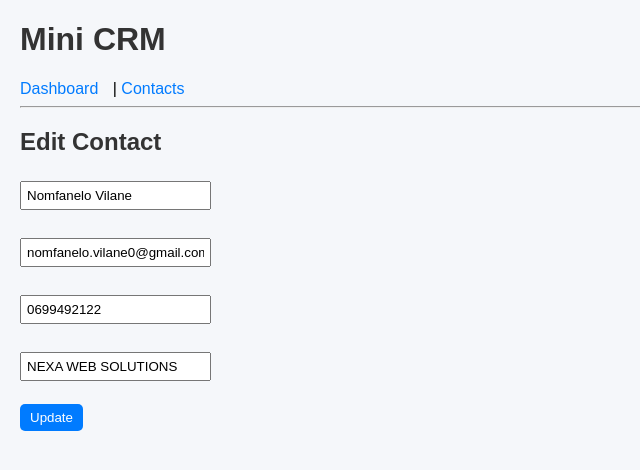
After one commit to PreciousVilane/MINI-CRM, a Flask app: page /edit/1 in a window 1280 px wide. The commit adds this page. Shown: the top 470 px of the page, without its empty margins (0-640 px from the left). Run offline with Flask 3, Linux system fonts and the light colour scheme; data comes from the database, SQL or seed files in the repository; both versions use the stored data as it was after the commit.

Commit message:
Mini (Client Relationship Management) CRM
Client tracking system for small businesses

```diff
--- a/mini_crm/app.py
+++ b/mini_crm/app.py
@@ -12,33 +12,65 @@ def get_db_connection():
     return conn
 
 
-# Dashboard page
+''' ******************* DASHBOARD PAGE ******************* '''
+
+
 @app.route('/')
 def dashboard():
-    return render_template('dashboard.html')
+    conn = get_db_connection()
+
+    total = conn.execute("SELECT COUNT(*) FROM contacts").fetchone()[0]
+    leads = conn.execute("SELECT COUNT(*) FROM contacts WHERE stage='Lead'").fetchone()[0]
+    converted = conn.execute("SELECT COUNT(*) FROM contacts WHERE stage='Converted'").fetchone()[0]
+    followups = conn.execute("SELECT COUNT(*) FROM contacts WHERE follow_up IS NOT NULL").fetchone()[0]
+
+    conn.close()
+
+    return render_template(
+        'dashboard.html',
+        total=total,
+        leads=leads,
+        converted=converted,
+        followups=followups
+    )
 
 
-# Contacts page
+''' *******************  CONTACTS PAGE ******************** '''
+
+
 @app.route('/contacts', methods=['GET', 'POST'])
 def contacts():
     conn = get_db_connection()
+    logs = conn.execute('SELECT * FROM logs ORDER BY date DESC').fetchall()
 
-    # ADD CONTACT
+    # ******************** HANDLE CONTACTSPOST REQUESTS **********************
     if request.method == 'POST':
+
+        # ADD CONTACT
         if 'name' in request.form:
             name = request.form['name']
             email = request.form['email']
             phone = request.form['phone']
             company = request.form['company']
+            follow_up = request.form['follow_up']
 
             conn.execute(
-                'INSERT INTO contacts (name, email, phone, company) VALUES (?, ?, ?, ?)',
-                (name, email, phone, company)
+                'INSERT INTO contacts (name, email, phone, company, follow_up) VALUES (?, ?, ?, ?, ?)',
+                (name, email, phone, company, follow_up)
             )
+
+        # DELETE CONTACT
+        elif 'delete_id' in request.form:
+            contact_id = request.form['delete_id']
+
+            conn.execute('DELETE FROM contacts WHERE id = ?', (contact_id,))
+            conn.execute('DELETE FROM logs WHERE contact_id = ?', (contact_id,))
+
             conn.commit()
 
-        # MOVE STAGE
-        elif 'contact_id' in request.form:
+
+        # MOVE CONTACT STAGE
+        elif 'contact_id' in request.form and 'stage' in request.form:
             contact_id = request.form['contact_id']
             new_stage = request.form['stage']
 
@@ -48,14 +80,43 @@ def contacts():
             )
             conn.commit()
 
+        # ADD LOG ENTRY
+        elif 'log_contact_id' in request.form:
+            contact_id = request.form['log_contact_id']
+            log_type = request.form['type']
+            note = request.form['note']
+
+            conn.execute(
+                'INSERT INTO logs (contact_id, type, note, date) VALUES (?, ?, ?, datetime("now"))',
+                (contact_id, log_type, note)
+            )
+            conn.commit()
+
         conn.close()
         return redirect('/contacts')
 
-    # GET DATA BY STAGE
-    leads = conn.execute("SELECT * FROM contacts WHERE stage='Lead'").fetchall()
+    # ******************** HANDLE CONTACTS GET REQUEST ********************
+
+    search = request.args.get('search')
+
+    # PIPELINE DATA (WITH SEARCH ONLY ON LEADS)
+    if search:
+        leads = conn.execute(
+            "SELECT * FROM contacts WHERE stage='Lead' AND name LIKE ?",
+            ('%' + search + '%',)
+        ).fetchall()
+    else:
+        leads = conn.execute("SELECT * FROM contacts WHERE stage='Lead'").fetchall()
+
     contacted = conn.execute("SELECT * FROM contacts WHERE stage='Contacted'").fetchall()
     proposal = conn.execute("SELECT * FROM contacts WHERE stage='Proposal Sent'").fetchall()
     converted = conn.execute("SELECT * FROM contacts WHERE stage='Converted'").fetchall()
+    due_today = conn.execute("SELECT * FROM contacts WHERE follow_up = date('now')").fetchall()
+    overdue = conn.execute("SELECT * FROM contacts WHERE follow_up < date('now')").fetchall()
+    all_contacts = conn.execute("SELECT * FROM contacts").fetchall()
+
+    # GET LOGS
+    logs = conn.execute('SELECT * FROM logs ORDER BY date DESC').fetchall()
 
     conn.close()
 
@@ -64,8 +125,38 @@ def contacts():
         leads=leads,
         contacted=contacted,
         proposal=proposal,
-        converted=converted
+        converted=converted,
+        logs=logs,
+        due_today=due_today,
+        overdue=overdue,
+        all_contacts=all_contacts
     )
+# ******************* EDIT CONTACT PAGE *******************
+
+
+@app.route('/edit/<int:id>', methods=['GET', 'POST'])
+def edit_contact(id):
+    conn = get_db_connection()
+
+    if request.method == 'POST':
+        name = request.form['name']
+        email = request.form['email']
+        phone = request.form['phone']
+        company = request.form['company']
+
+        conn.execute(
+            'UPDATE contacts SET name=?, email=?, phone=?, company=? WHERE id=?',
+            (name, email, phone, company, id)
+        )
+        conn.commit()
+        conn.close()
+        return redirect('/contacts')
+
+    contact = conn.execute('SELECT * FROM contacts WHERE id=?', (id,)).fetchone()
+    conn.close()
+
+    return render_template('edit.html', contact=contact)
+
 
 if __name__ == '__main__':
     app.run(debug=True)
--- /dev/null
+++ b/mini_crm/static/styles.css
@@ -0,0 +1,47 @@
+body {
+    font-family: Arial;
+    background: #f5f7fa;
+    margin: 20px;
+}
+
+h1, h2, h3 {
+    color: #333;
+}
+
+nav a {
+    margin-right: 10px;
+    text-decoration: none;
+    color: #007BFF;
+}
+
+nav a:hover {
+    text-decoration: underline;
+}
+
+form {
+    margin-bottom: 10px;
+}
+
+input, select {
+    padding: 5px;
+    margin: 5px 0;
+}
+
+button {
+    background: #007BFF;
+    color: white;
+    border: none;
+    padding: 6px 10px;
+    border-radius: 5px;
+}
+
+button:hover {
+    background: #0056b3;
+}
+
+div {
+    background: white;
+    padding: 10px;
+    border-radius: 10px;
+    box-shadow: 0 2px 5px rgba(0,0,0,0.1);
+}
--- a/mini_crm/templates/base.html
+++ b/mini_crm/templates/base.html
@@ -2,6 +2,8 @@
 <html>
 <head>
     <title>Mini CRM</title>
+    <link rel="stylesheet" href="{{ url_for('static', filename='styles.css') }}">
+    <script src="https://cdn.jsdelivr.net/npm/chart.js"></script>
 </head>
 <body>
 
--- /dev/null
+++ b/mini_crm/templates/edit.html
@@ -0,0 +1,16 @@
+{% extends "base.html" %}
+
+{% block content %}
+
+<h2>Edit Contact</h2>
+
+<form method="POST">
+    <input type="text" name="name" value="{{ contact.name }}"><br><br>
+    <input type="email" name="email" value="{{ contact.email }}"><br><br>
+    <input type="text" name="phone" value="{{ contact.phone }}"><br><br>
+    <input type="text" name="company" value="{{ contact.company }}"><br><br>
+
+    <button type="submit">Update</button>
+</form>
+
+{% endblock %}
```
Also changed, not shown: mini_crm/model.py (added, +7 -0 lines), mini_crm/templates/contacts.html (+153 -8 lines), mini_crm/templates/dashboard.html (+20 -2 lines), mini_crm/database.db.
